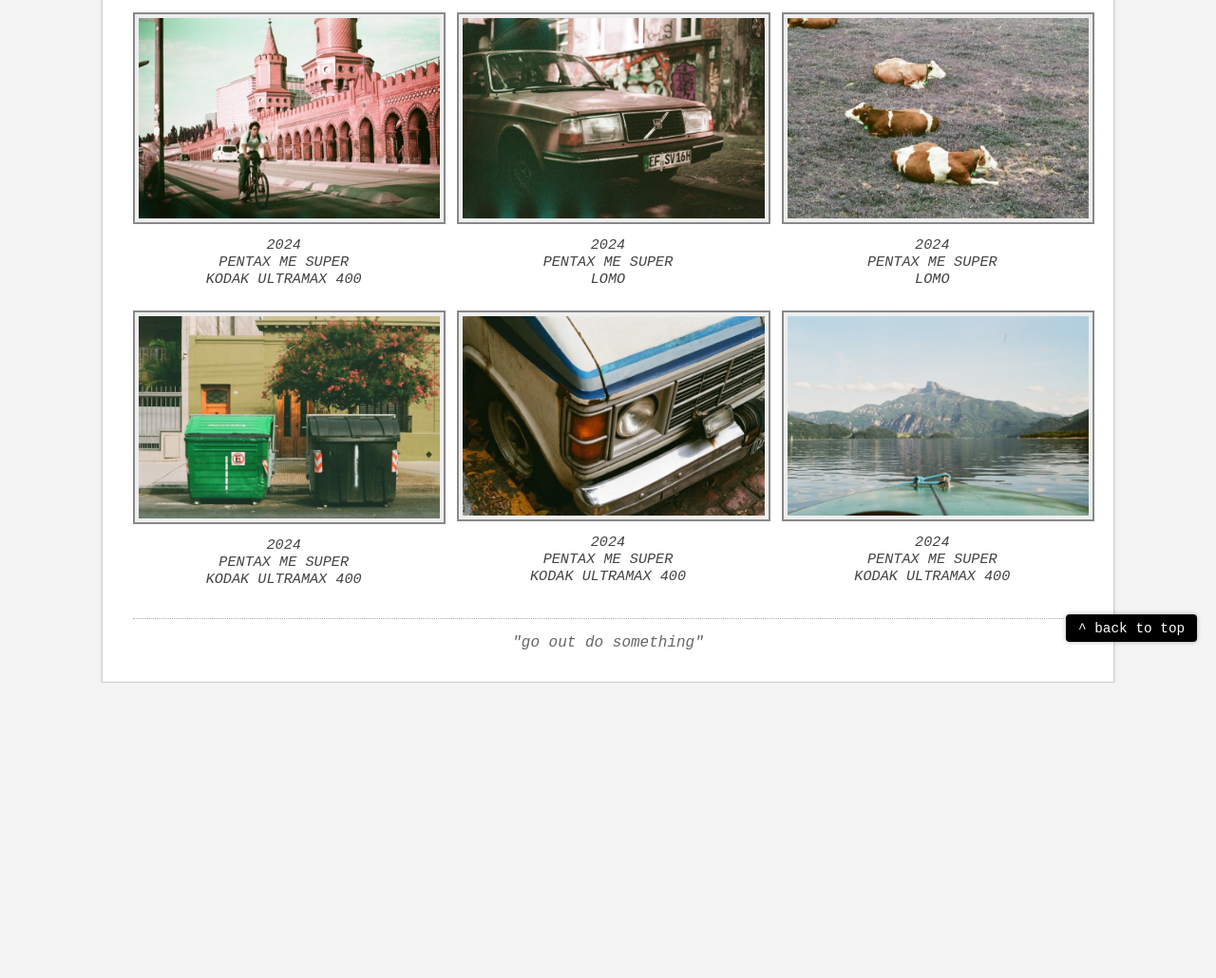
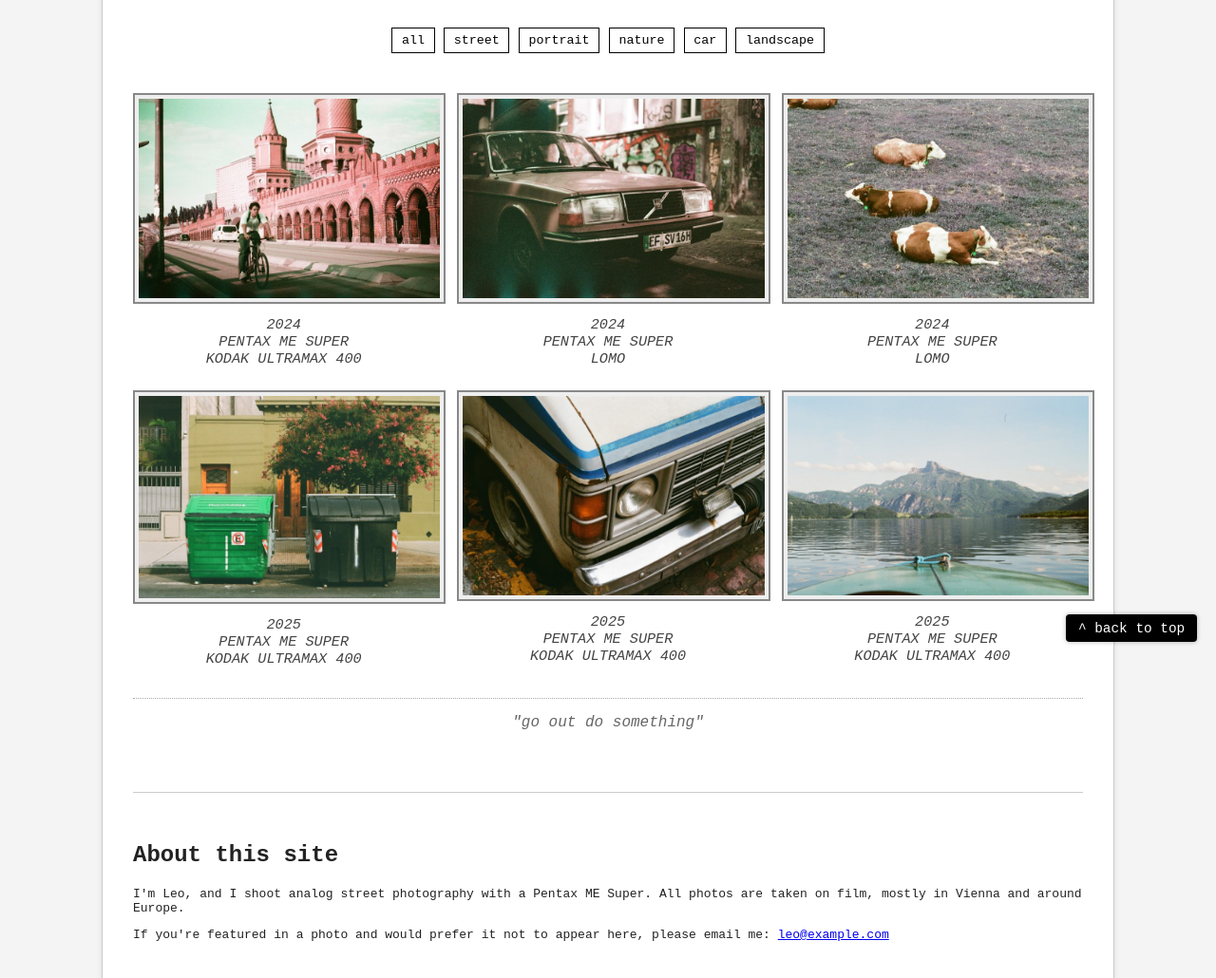
Before and after one commit to leo-ostro/photos, a plain HTML site: page index.html in a window 1280 px wide. Shown: the part 104-1134 px from the top of the page at 95% size. Before the commit the page ends 823 px from the top, so only its background shows below. Drawn offline with Linux system fonts and the light colour scheme.

Commit message:
index.html

```diff
--- a/index.html
+++ b/index.html
@@ -27,6 +27,23 @@
       color: #000;
       border-bottom: 2px dashed #aaa;
       padding-bottom: 0.5rem;
+    }
+    .filter-buttons {
+      text-align: center;
+      margin-bottom: 2rem;
+    }
+    .filter-buttons button {
+      background: #fff;
+      border: 1px solid #000;
+      color: #000;
+      font-family: monospace;
+      padding: 0.3rem 0.6rem;
+      margin: 0 0.3rem 0.6rem;
+      cursor: pointer;
+    }
+    .filter-buttons button:hover {
+      background: #000;
+      color: #fff;
     }
     .grid {
       display: grid;
@@ -129,14 +146,29 @@
     .top-link:hover {
       background: #444;
     }
+    .about {
+      margin-top: 4rem;
+      padding-top: 2rem;
+      border-top: 1px solid #ccc;
+      font-family: monospace;
+    }
+    .about h2 {
+      font-size: 1.5rem;
+    }
   </style>
 </head>
 <body>
   <div class="wrapper" id="top">
     <h1>Prima Selection</h1>
-    <p style="font-family: monospace; font-size: 0.85rem; text-align: center; color: gray; margin-top: -1rem; margin-bottom: 2rem;"></p>
+    <div class="filter-buttons" id="filters"></div>
     <div class="grid" id="photoGrid"></div>
     <div class="quote">"go out do something"</div>
+
+    <div class="about">
+      <h2>About this site</h2>
+      <p>I'm Leo, and I shoot analog street photography with a Pentax ME Super. All photos are taken on film, mostly in Vienna and around Europe.</p>
+      <p>If you're featured in a photo and would prefer it not to appear here, please email me: <a href="mailto:leo@example.com">leo@example.com</a></p>
+    </div>
   </div>
   <div id="lightbox" class="lightbox">
     <a href="#" class="close">[X]</a>
@@ -147,21 +179,38 @@
   <a href="#top" class="top-link">^ back to top</a>
   <script>
     const photos = [
-      { file: "img01.jpg", caption: "2024\nPENTAX ME SUPER\nKODAK ULTRAMAX 400" },
-      { file: "img02.jpg", caption: "2024\nPENTAX ME SUPER\nLOMO" },
-      { file: "img03.jpg", caption: "2024\nPENTAX ME SUPER\nLOMO" },
-      { file: "img04.jpg", caption: "2024\nPENTAX ME SUPER\nKODAK ULTRAMAX 400" },
-      { file: "img05.jpg", caption: "2024\nPENTAX ME SUPER\nKODAK ULTRAMAX 400" },
-      { file: "img06.jpg", caption: "2024\nPENTAX ME SUPER\nKODAK ULTRAMAX 400" }
+      { file: "img01.jpg", caption: "2024\nPENTAX ME SUPER\nKODAK ULTRAMAX 400", tags: ["street"] },
+      { file: "img02.jpg", caption: "2024\nPENTAX ME SUPER\nLOMO", tags: ["street"] },
+      { file: "img03.jpg", caption: "2024\nPENTAX ME SUPER\nLOMO", tags: ["portrait"] },
+      { file: "img04.jpg", caption: "2025\nPENTAX ME SUPER\nKODAK ULTRAMAX 400", tags: ["nature"] },
+      { file: "img05.jpg", caption: "2025\nPENTAX ME SUPER\nKODAK ULTRAMAX 400", tags: ["car"] },
+      { file: "img06.jpg", caption: "2025\nPENTAX ME SUPER\nKODAK ULTRAMAX 400", tags: ["landscape"] }
     ];
 
     const photoGrid = document.getElementById("photoGrid");
+    const filterContainer = document.getElementById("filters");
     const lightbox = document.getElementById("lightbox");
     const lightboxImg = document.getElementById("lightboxImg");
     const prevBtn = document.getElementById("prevBtn");
     const nextBtn = document.getElementById("nextBtn");
 
     let currentIndex = 0;
+    let currentTag = "all";
+
+    function renderPhotos(tag = "all") {
+      photoGrid.innerHTML = "";
+      photos.forEach((photo, index) => {
+        if (tag === "all" || photo.tags.includes(tag)) {
+          const div = document.createElement("div");
+          div.className = "photo";
+          div.innerHTML = `
+            <img src="${photo.file}" alt="photo" onclick="openLightbox(${index})">
+            <div class="caption">${photo.caption.replaceAll("\n", "<br>")}</div>
+          `;
+          photoGrid.appendChild(div);
+        }
+      });
+    }
 
     function openLightbox(index) {
       currentIndex = index;
@@ -183,34 +232,28 @@
       lightboxImg.src = photos[currentIndex].file;
     }
 
-    photos.forEach((photo, index) => {
-      const div = document.createElement("div");
-      div.className = "photo";
-      div.innerHTML = `
-        <img src="${photo.file}" alt="photo" onclick="openLightbox(${index})">
-        <div class="caption">${photo.caption.replaceAll("\n", "<br>")}</div>
-      `;
-      photoGrid.appendChild(div);
-    });
+    function buildFilters() {
+      const tags = new Set();
+      photos.forEach(p => p.tags.forEach(t => tags.add(t)));
+      const allTags = ["all", ...Array.from(tags)];
+      allTags.forEach(tag => {
+        const btn = document.createElement("button");
+        btn.textContent = tag;
+        btn.onclick = () => {
+          currentTag = tag;
+          renderPhotos(tag);
+        };
+        filterContainer.appendChild(btn);
+      });
+    }
 
     document.querySelector(".close").onclick = closeLightbox;
     prevBtn.onclick = showPrev;
     nextBtn.onclick = showNext;
     lightbox.onclick = (e) => { if (e.target === lightbox) closeLightbox(); };
+
+    buildFilters();
+    renderPhotos();
   </script>
-  <!-- README INSTRUCTIONS -->
-  <!--
-  Prima Selection – Minimal Photo Gallery
-
-  📥 Add new photos:
-  1. Upload new image to same folder (e.g. "img07.jpg")
-  2. Add a new object to the `photos` array in the JS:
-     { file: "img07.jpg", caption: "2024\nPENTAX ME SUPER\nKODAK GOLD 200" }
-
-  💡 Tips:
-  - Use optimized JPGs (1600px width max)
-  - Every push to GitHub Pages updates the site
-  - Edit in GitHub or any text editor with live preview
-  -->
 </body>
 </html>
```
